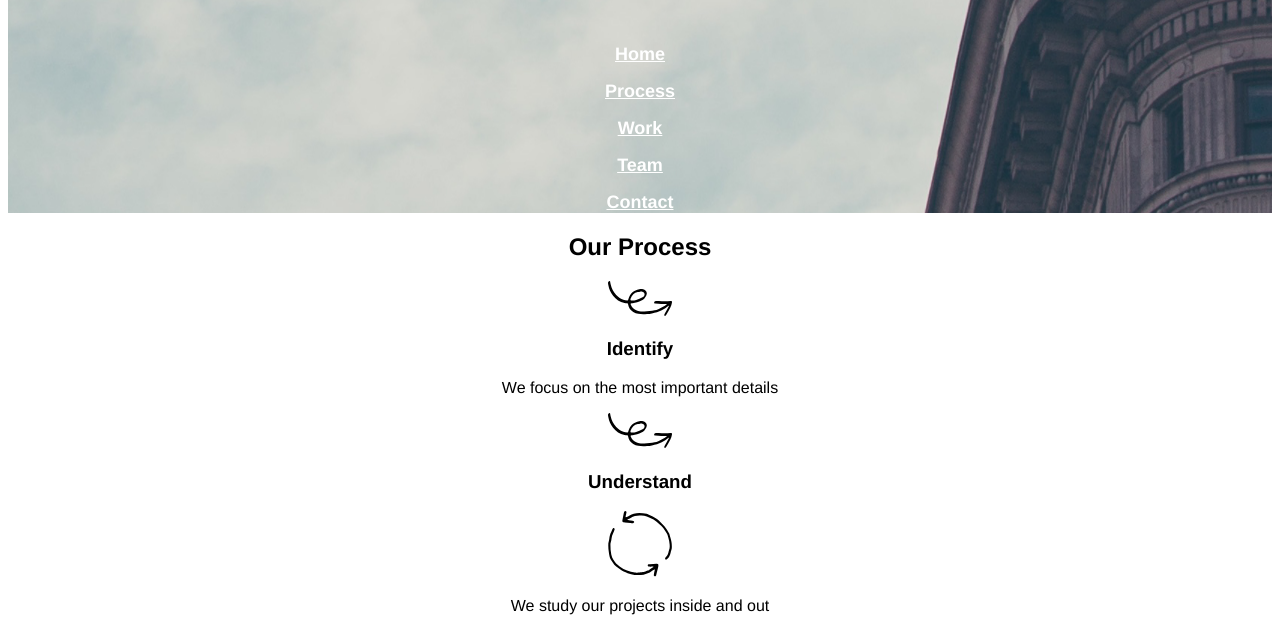
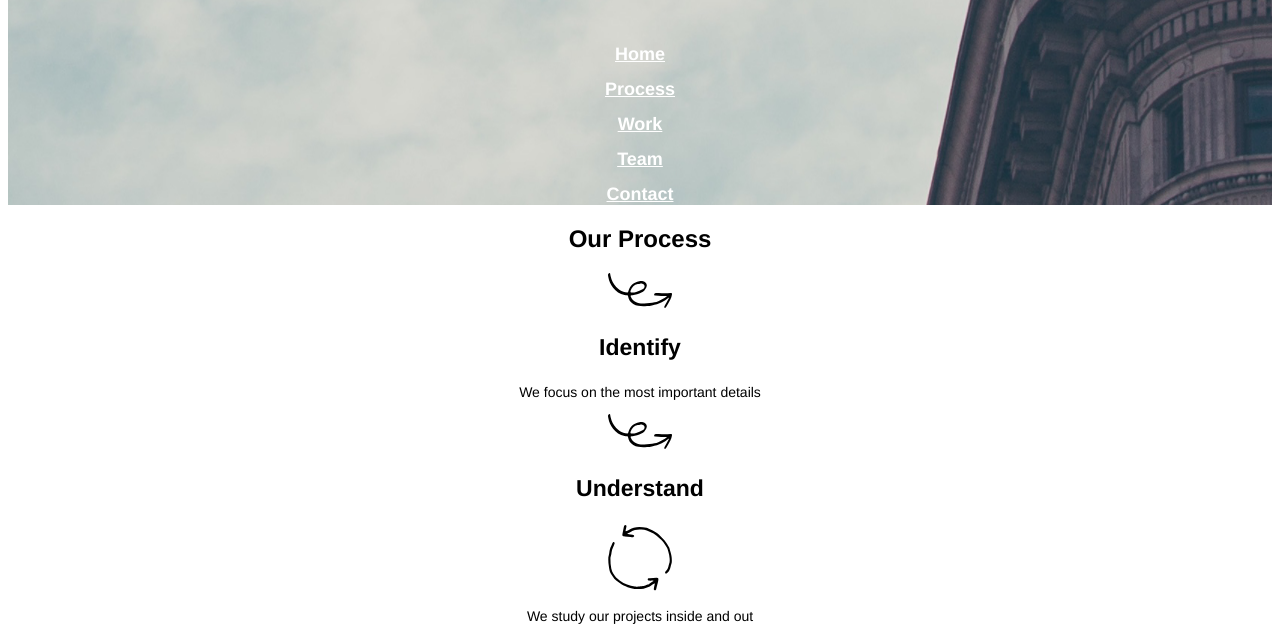
Before and after one commit to maxwellsmartish/broadway, a plain HTML site: page index.html in a window 1280 px wide. Shown: the part 130-758 px from the top of the page. Drawn offline with Linux system fonts and the light colour scheme.

Commit message:
more work on css...

```diff
--- a/css/style.css
+++ b/css/style.css
@@ -30,3 +30,10 @@ a
 	color: white;
 	font-weight: bold;
 }
+h3 {
+	font-size: 23px;
+	font-weight: bold;
+}
+p {
+	font-size: 14px;
+}
```
Also changed, not shown: index.html (+1 -3 lines).
